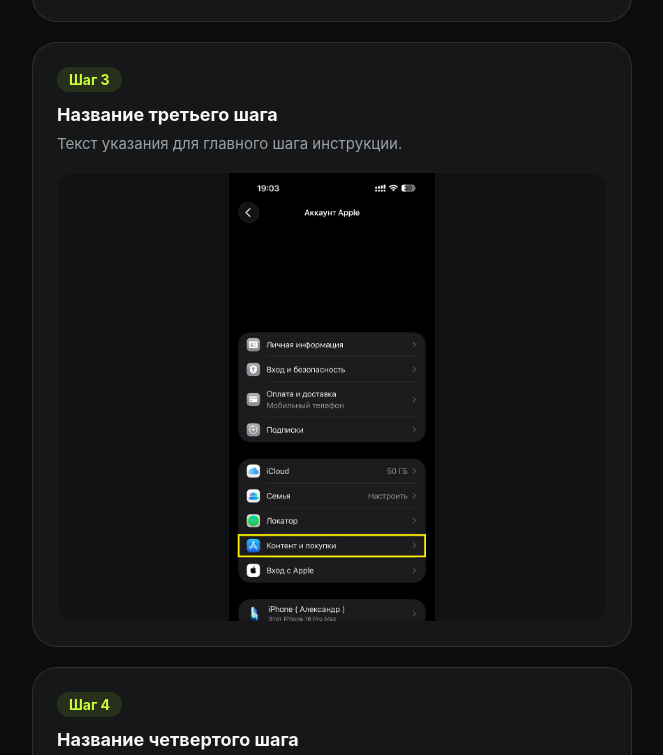
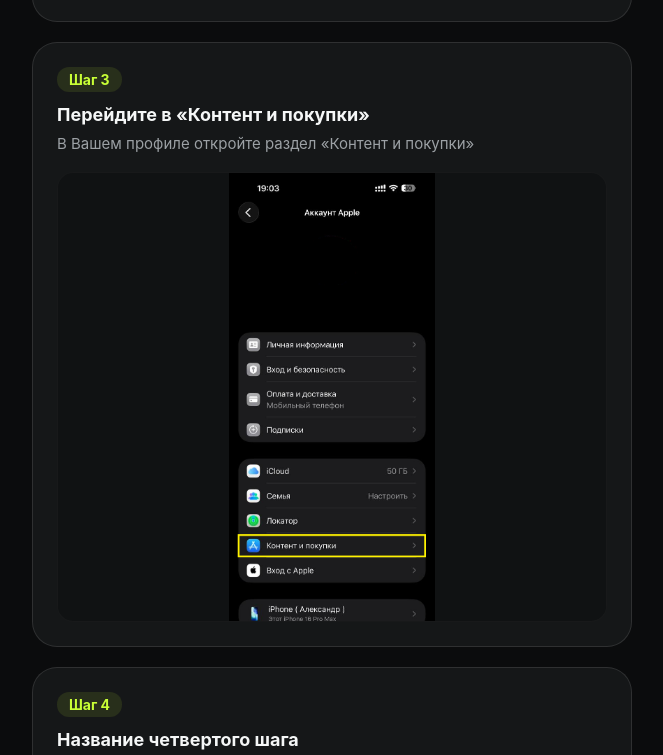
Before and after one commit to shurikoriginal-ru/manualzxb, a plain HTML site: page index.html in a window 1280 px wide. Shown: the part 1508-2263 px from the top of the page, without its empty margins (308-971 px from the left). Drawn offline with Linux system fonts and the light colour scheme.

Commit message:
Update index.html

```diff
--- a/index.html
+++ b/index.html
@@ -172,8 +172,8 @@
         <!-- Шаг 3 -->
         <div class="step-card">
           <div class="step-number">Шаг 3</div>
-          <h3 class="step-title">Название третьего шага</h3>
-          <p class="step-text">Текст указания для главного шага инструкции.</p>
+          <h3 class="step-title">Перейдите в «Контент и покупки»</h3>
+          <p class="step-text">В Вашем профиле откройте раздел «Контент и покупки»</p>
           <img class="step-image" src="step3.png" alt="Шаг 3" />
         </div>
 
```
